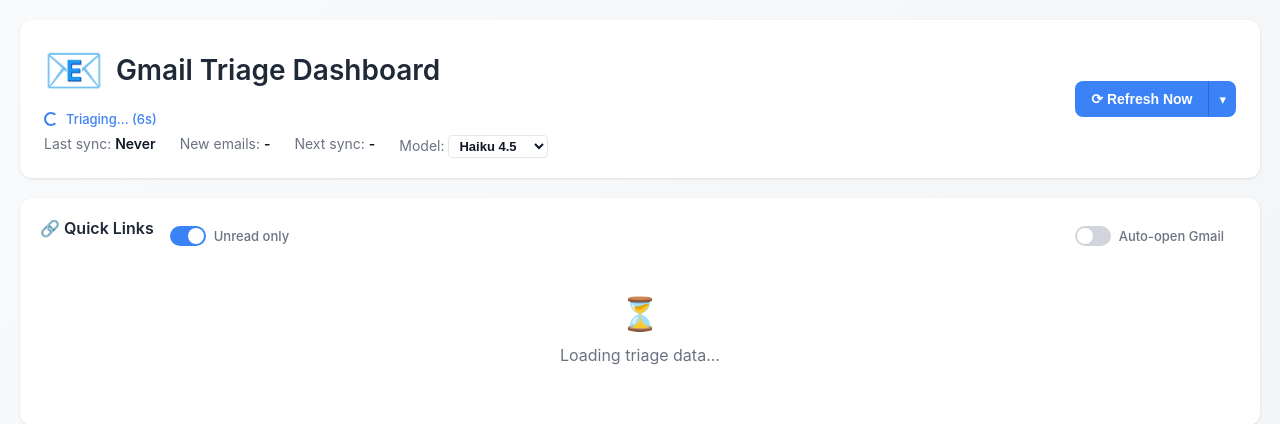
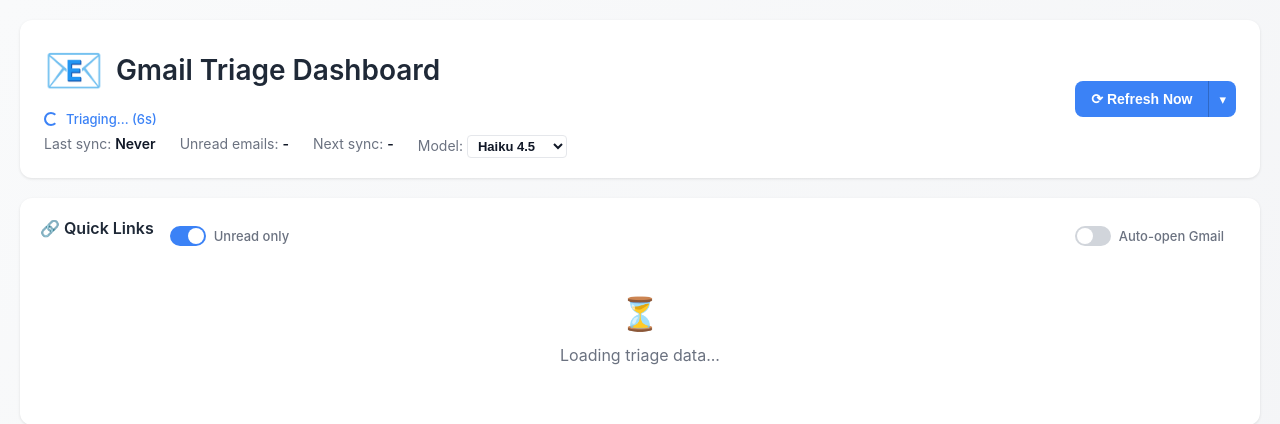
Before and after one commit to jnpacker/gmail-mcp-server, a Flask app: page / in a window 1280 px wide. Shown: the top 424 px of the page. Run offline with Flask 3, Linux system fonts and the light colour scheme.

Commit message:
Restore unread counter label and header decrement on action
  - dashboard.html: rename New emails to Unread emails in header
  - dashboard.js: decrement header unread counter when archiving or
    deleting an unread email (same isUnread guard as badge decrement)

Signed-off-by: Joshua Packer <jpacker@redhat.com>

```diff
--- a/static/dashboard.js
+++ b/static/dashboard.js
@@ -889,6 +889,12 @@
                 }
             }
 
+            // Decrement the header unread counter if email was unread
+            if (email.isUnread) {
+                const current = parseInt(totalEmailsEl.textContent, 10) || 0;
+                totalEmailsEl.textContent = Math.max(0, current - 1);
+            }
+
             // Remove the item from the DOM after the animation, then check if group is now empty
             setTimeout(() => {
                 itemEl.remove();
--- a/templates/dashboard.html
+++ b/templates/dashboard.html
@@ -22,7 +22,7 @@
                         Last sync: <span id="lastSync">Never</span>
                     </span>
                     <span class="stat">
-                        New emails: <span id="totalEmails">-</span>
+                        Unread emails: <span id="totalEmails">-</span>
                     </span>
                     <span class="stat">
                         Next sync: <span id="nextSync">-</span>
```
